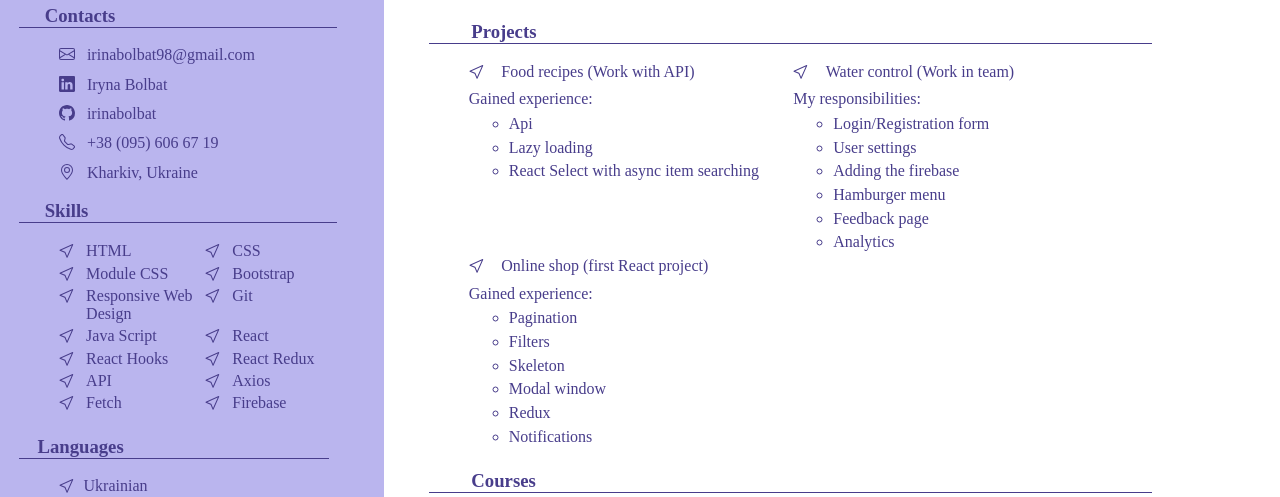
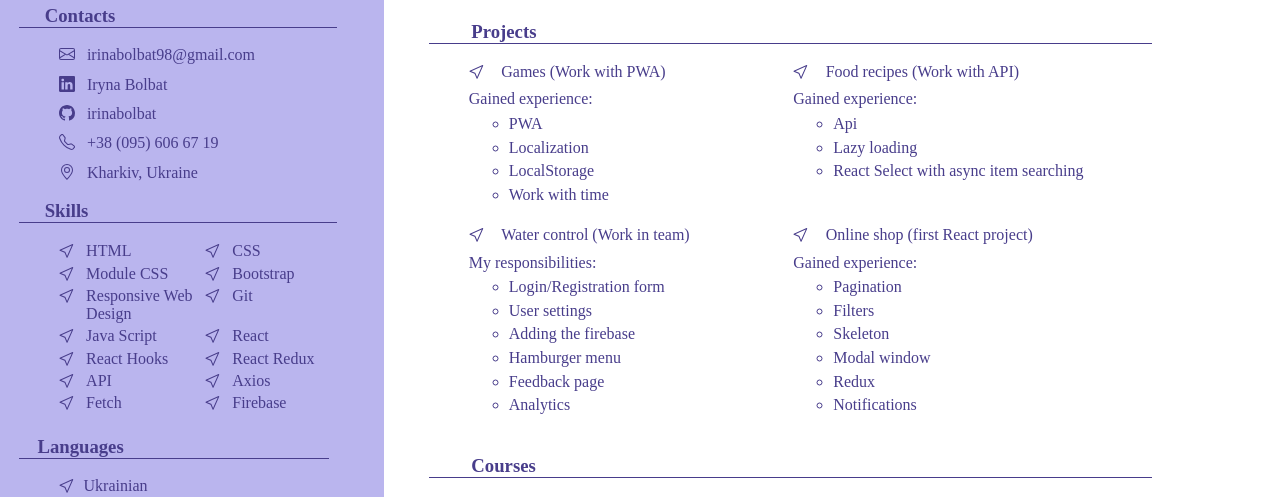
Before and after one commit to irynabolbat/cv-react, a React (Create React App) app: page / in a window 1280 px wide. Shown: the part 281-778 px from the top of the page. Built offline with nearby package versions, Linux system fonts and the light colour scheme.

Commit message:
added project games

```diff
--- a/src/components/MyProjects/MyProjects.js
+++ b/src/components/MyProjects/MyProjects.js
@@ -6,6 +6,7 @@ const MyProjects = () => {
     const myTasksFoodRecipes = ['Api', 'Lazy loading', 'React Select with async item searching']
     const myTasksOnlineStore = ['Pagination', 'Filters', 'Skeleton', 'Modal window', 'Redux', 'Notifications']
     const myTasksWaterControl = ['Login/Registration form', 'User settings', 'Adding the firebase', 'Hamburger menu', 'Feedback page', 'Analytics']
+    const myTasksGames = ['PWA', 'Localization', 'LocalStorage', 'Work with time']
     const [scroll, setScroll] = useState(false)
 
     useEffect(() => {
@@ -17,6 +18,21 @@ const MyProjects = () => {
         <div className={!scroll ? style.my_projects : `${style.my_projects} ${style.active}`}>
             <h3 className={style.my_projects_header}>Projects</h3>
             <ul className={style.my_projects_wrapper}>
+                <li className={style.my_projects_container}>
+                    <a href='https://irinabolbat.github.io/games/' target="_blank" className={style.project_link}>
+                        <Cursor/>
+                        Games (Work with PWA)
+                    </a>
+                    <div className={style.my_experience}>Gained experience:</div>
+                    <ul>
+                        {
+                            myTasksGames.map((task, index) => (
+                                <li className={style.my_work_in_project} key={index+1}>{task}</li>
+                            ))
+                        }
+                    </ul>
+                </li>
+
                 <li className={style.my_projects_container}>
                     <a href='https://irinabolbat.github.io/food-recipes/' target="_blank" className={style.project_link}>
                         <Cursor/>
--- a/src/components/MyProjects/MyProjects.module.css
+++ b/src/components/MyProjects/MyProjects.module.css
@@ -17,6 +17,7 @@
 
 .my_projects_container {
     width: 100%;
+    margin-bottom: 5%;
 }
 
 a {
```
